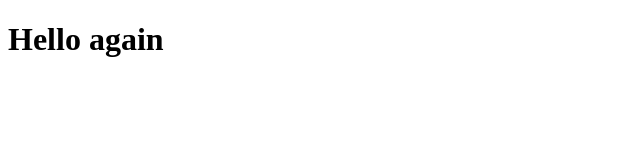
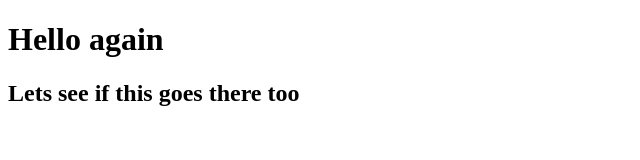
Before and after one commit to shreyabakharel/third-repo, a plain HTML site: page index.html in a window 1280 px wide. Shown: the whole page, without its empty margins (0-640 px from the left). Drawn offline with Linux system fonts and the light colour scheme.

Commit message:
did this show up

```diff
--- a/index.html
+++ b/index.html
@@ -5,5 +5,6 @@
 </head>
 <body>
     <h1>Hello again</h1>
+    <h2>Lets see if this goes there too</h2>
 </body>
 </html>
```
